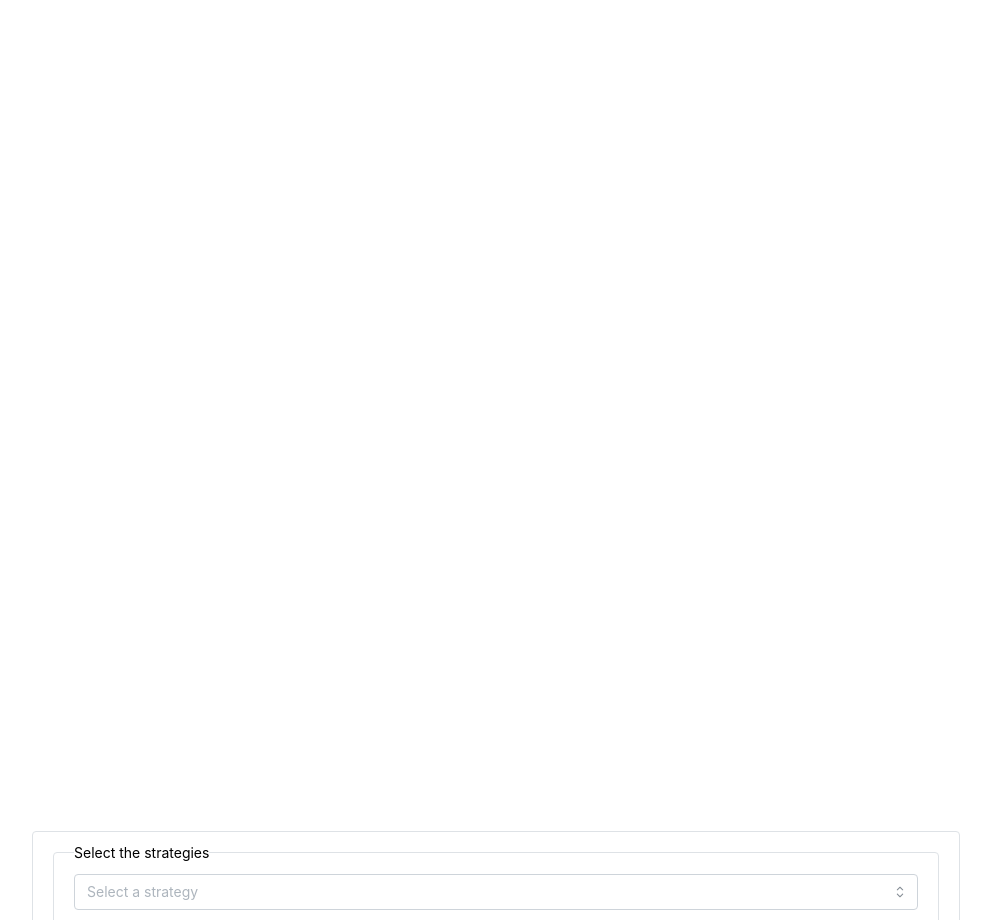
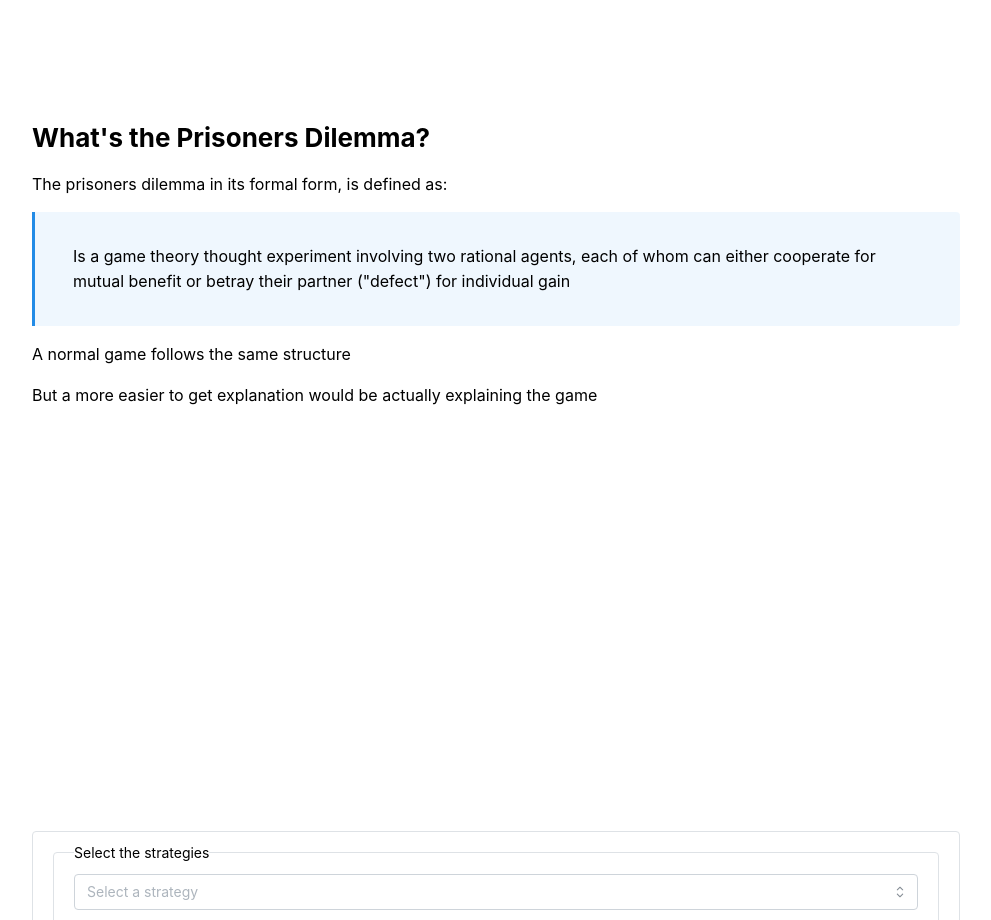
Before and after one commit to AndresCRamos/prisoners-dilemma, a React (Vite) app: page / in a window 1280 px wide. Shown: the part 900-1820 px from the top of the page, without its empty margins (144-1135 px from the left). Built offline with nearby package versions, Linux system fonts and the light colour scheme.

Commit message:
Intro to explanation

```diff
--- a/src/components/LearnMore.tsx
+++ b/src/components/LearnMore.tsx
@@ -1,10 +1,23 @@
-import { Container, Stack } from "@mantine/core";
+import { Blockquote, Container, Stack, Text, Title } from "@mantine/core";
 import React from "react";
 const LearnMore: React.FC = () => {
   return (
     <>
       <Container>
-        <Stack></Stack>
+        <Stack>
+          <Title order={2}>What's the Prisoners Dilemma?</Title>
+          <Text>The prisoners dilemma in its formal form, is defined as:</Text>
+          <Blockquote>
+            Is a game theory thought experiment involving two rational agents,
+            each of whom can either cooperate for mutual benefit or betray their
+            partner ("defect") for individual gain
+          </Blockquote>
+          <Text>A normal game follows the same structure</Text>
+          <Text>
+            But a more easier to get explanation would be actually explaining
+            the game
+          </Text>
+        </Stack>
       </Container>
     </>
   );
```
